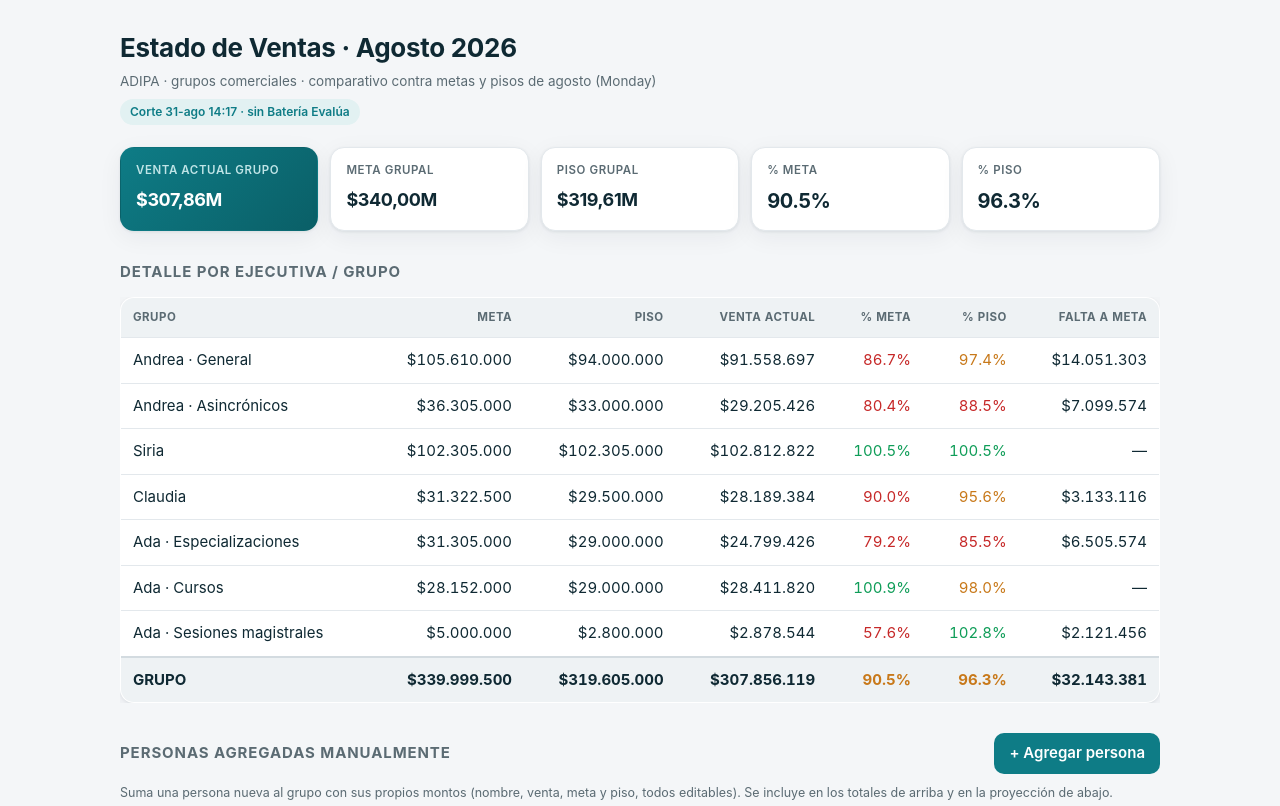
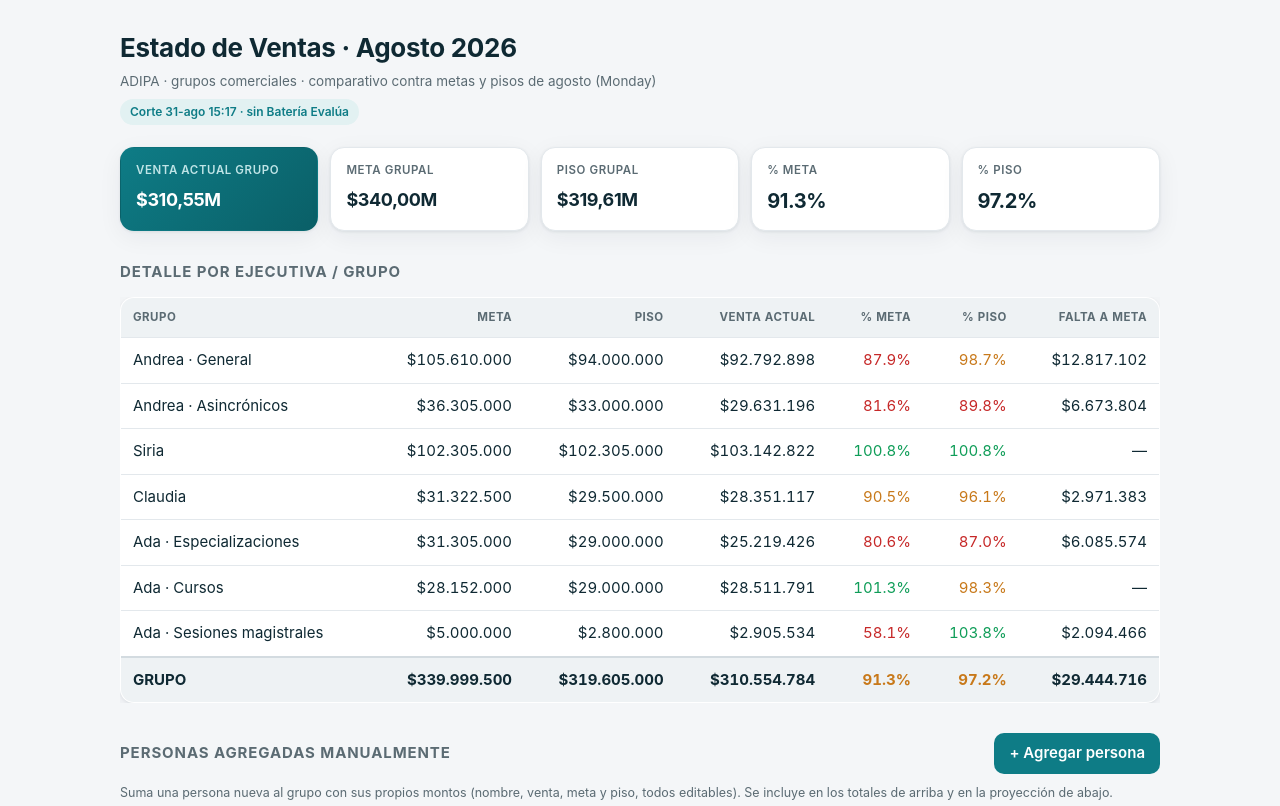
Before and after one commit to andresepadipa/adipa, a plain HTML site: page index.html in a window 1280 px wide. Shown: the top 806 px of the page. Drawn offline with Linux system fonts and the light colour scheme.

Commit message:
Update index.html

```diff
--- a/index.html
+++ b/index.html
@@ -95,7 +95,7 @@ input.cell:focus,input.reaj:focus,input.name:focus{outline:none;border-color:var
   <header class="top">
     <h1>Estado de Ventas · Agosto 2026</h1>
     <div class="sub">ADIPA · grupos comerciales · comparativo contra metas y pisos de agosto (Monday)</div>
-    <span class="badge-cut">Corte 31-ago 14:17 · sin Batería Evalúa</span>
+    <span class="badge-cut">Corte 31-ago 15:17 · sin Batería Evalúa</span>
   </header>
 
   <div class="kpis" id="kpis"></div>
@@ -152,13 +152,13 @@ const M = n => '$' + ((n||0)/1e6).toLocaleString('es-CL',{minimumFractionDigits:
 
 // ---- Datos base de agosto (corte 31-ago 09:17, sin Batería Evalúa) ----
 const BASE = [
-  {key:'ag', label:'Andrea · General',              actual:91558697,  meta:105610000, piso:94000000},
-  {key:'aa', label:'Andrea · Asincrónicos',         actual:29205426,  meta:36305000,  piso:33000000},
-  {key:'si', label:'Siria',                          actual:102812822, meta:102305000, piso:102305000},
-  {key:'cl', label:'Claudia',                        actual:28189384,  meta:31322500,  piso:29500000},
-  {key:'es', label:'Ada · Especializaciones',        actual:24799426,  meta:31305000,  piso:29000000},
-  {key:'cu', label:'Ada · Cursos',                   actual:28411820,  meta:28152000,  piso:29000000},
-  {key:'se', label:'Ada · Sesiones magistrales',     actual:2878544,   meta:5000000,   piso:2800000},
+  {key:'ag', label:'Andrea · General',              actual:92792898,  meta:105610000, piso:94000000},
+  {key:'aa', label:'Andrea · Asincrónicos',         actual:29631196,  meta:36305000,  piso:33000000},
+  {key:'si', label:'Siria',                          actual:103142822, meta:102305000, piso:102305000},
+  {key:'cl', label:'Claudia',                        actual:28351117,  meta:31322500,  piso:29500000},
+  {key:'es', label:'Ada · Especializaciones',        actual:25219426,  meta:31305000,  piso:29000000},
+  {key:'cu', label:'Ada · Cursos',                   actual:28511791,  meta:28152000,  piso:29000000},
+  {key:'se', label:'Ada · Sesiones magistrales',     actual:2905534,   meta:5000000,   piso:2800000},
 ];
 
 let extras = [];          // {key,label,actual,meta,piso}  (personas manuales)
@@ -300,7 +300,7 @@ function renderLectura(){
     <li>El grupo va en <strong>${M(A)}</strong>: <strong>${(Me?A/Me*100:0).toFixed(1)}%</strong> de la meta (${M(Me)}) y <strong>${(Pi?A/Pi*100:0).toFixed(1)}%</strong> del piso (${M(Pi)}).</li>
     <li>Faltan <strong>${CLP(Math.max(0,Me-A))}</strong> para la meta grupal y <strong>${CLP(Math.max(0,Pi-A))}</strong> para el piso grupal.</li>
     ${top?`<li>Mejor avance vs piso: <strong>${top.label}</strong> (${(top.actual/top.piso*100).toFixed(1)}%). Más rezagado vs meta: <strong>${low.label}</strong> (${(low.actual/low.meta*100).toFixed(1)}%).</li>`:''}
-    <li>El reparto de abajo parte igualado a las metas de cada grupo (suma exacta a la meta grupal). Ajusta los montos según el ritmo real y mantén la barra en «Cuadrado».</li>
+    <li>El reparto de abajo parte igualado a las metas de cada grupo (suma exacta a la meta grupal). Ajusta los montos según el ritmo real y mantên la barra en «Cuadrado».</li>
   </ul>`;
 }
 
```
